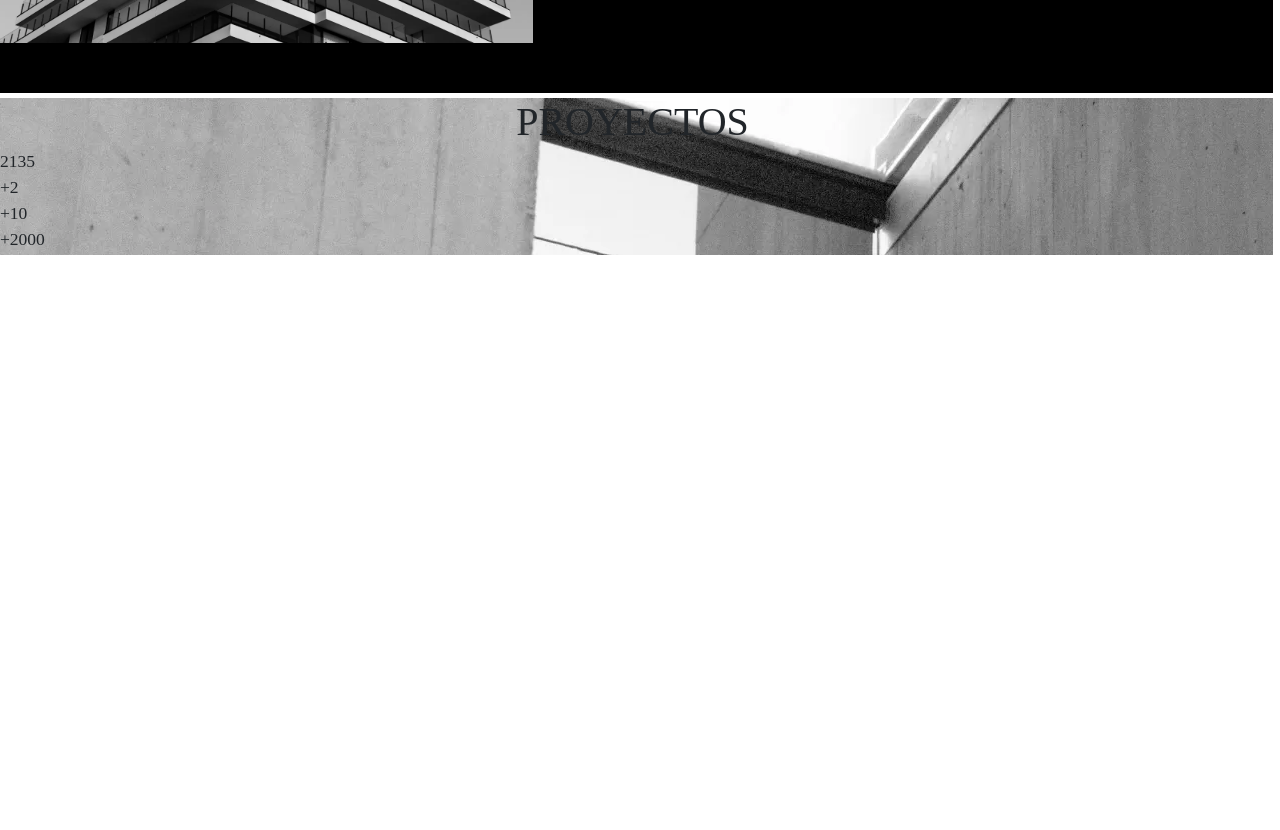
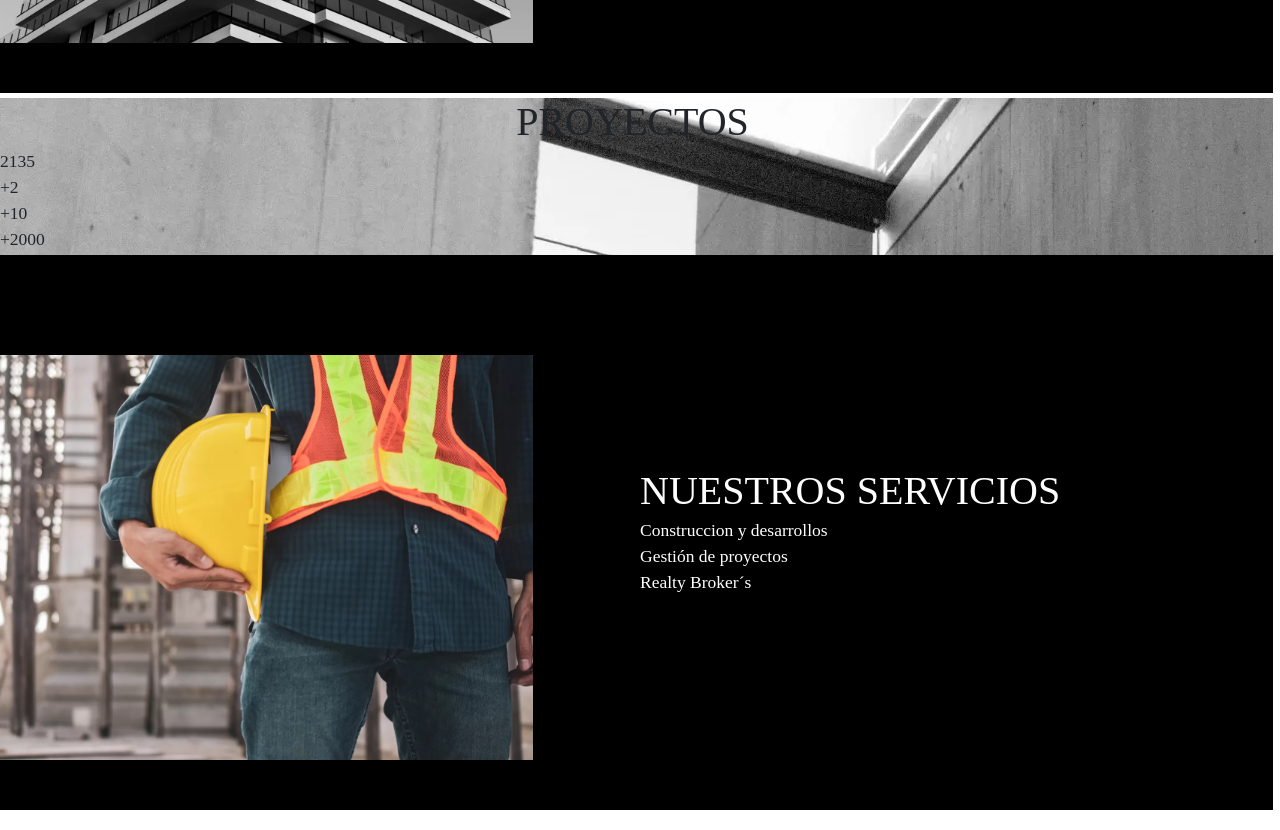
Before and after one commit to germanvaras/Grupo-Conde, a plain HTML site: page index.html in a window 1280 px wide. Shown: the part 1187-2017 px from the top of the page. Before the commit the page ends 1457 px from the top, so only its background shows below. Drawn offline with nearby package versions, Linux system fonts and the light colour scheme; a web font is replaced by a local one.

```diff
--- a/css/style.css
+++ b/css/style.css
@@ -57,3 +57,13 @@ p, button {
 .section3 {
   background-image: url(../img/fondo2.webp);
   width: 100%; }
+
+.section4 {
+  background-color: #000000;
+  width: 100%; }
+  .section4 .section4__img {
+    padding: 10rem 10rem 5rem 0; }
+  .section4 .section4__titulo {
+    color: #ffffff; }
+  .section4 .section4__h2 {
+    color: #ffffff; }
--- a/index.html
+++ b/index.html
@@ -4,9 +4,13 @@
     <meta charset="UTF-8">
     <meta http-equiv="X-UA-Compatible" content="IE=edge">
     <meta name="viewport" content="width=device-width, initial-scale=1.0">
+    <link rel="preconnect" href="https://fonts.googleapis.com">
+    <link rel="preconnect" href="https://fonts.gstatic.com" crossorigin>
+    <link href="https://fonts.googleapis.com/css2?family=Lato:wght@300;400;700;900&display=swap" rel="stylesheet">
     <link href="https://cdn.jsdelivr.net/npm/bootstrap@5.2.0-beta1/dist/css/bootstrap.min.css" rel="stylesheet" integrity="sha384-0evHe/X+R7YkIZDRvuzKMRqM+OrBnVFBL6DOitfPri4tjfHxaWutUpFmBp4vmVor" crossorigin="anonymous">
     <link rel="stylesheet" href="css/style.css">
     <title>Conde</title>
+
 </head>
 <body>
 <header>
@@ -20,7 +24,6 @@
         <img class="col-md-6 col-12 section2__img" src="img/edificio.webp" alt="">
         <div class="col-md-6 col-12">
             <h2 class="section2__titulo">PERFIL <br> EMPRESARIAL</h2>
-            <h2>Fran</h2>
             <p class="section2__p">Dedicados a brindar un integral servicio en el campo del Real State, nace CONDE Realty Group, equipo de emprendedores y profesionales con el objetivo de hacer crecer la Plaza Inmobiliaria Mendocina creando y haciendote llegar a los mas elementales desarrollos y proyectos.</p>
             <button class="section2__boton">Más info </button>
         </div>
@@ -34,6 +37,19 @@
             <h3>+2000</h3>
         </div>
     </section>
+    <section class="section4 row align-items-center mb-2">
+        <img class="col-md-6 col-12 section4__img" src="./img/servicios.webp" alt="Imagen servicios">
+        <div class="col-md-6 col-12">
+            <div>
+                <h2 class="section4__titulo">NUESTROS SERVICIOS</h2>
+                <div >
+                    <h3 class="section4__h2">Construccion y desarrollos</h3>
+                    <h3 class="section4__h2">Gestión de proyectos</h3>
+                    <h3 class="section4__h2">Realty Broker´s</h3>
+                </div>
+            </div>
+        </div>
+    </section>
 </main>
 <img src="" alt="">
 <script src="https://cdn.jsdelivr.net/npm/bootstrap@5.2.0-beta1/dist/js/bootstrap.bundle.min.js" integrity="sha384-pprn3073KE6tl6bjs2QrFaJGz5/SUsLqktiwsUTF55Jfv3qYSDhgCecCxMW52nD2" crossorigin="anonymous"></script>
--- a/scss/main.scss
+++ b/scss/main.scss
@@ -51,3 +51,16 @@ p,button{
     background-image: url(../img/fondo2.webp);
     width:100%;
 }
+.section4{
+    background-color: #000000;
+    width: 100%;
+        .section4__img{
+            padding: 10rem 10rem 5rem 0
+        }
+        .section4__titulo{
+            color: #ffffff
+        }
+        .section4__h2{
+            color: #ffffff
+        }
+}
```
